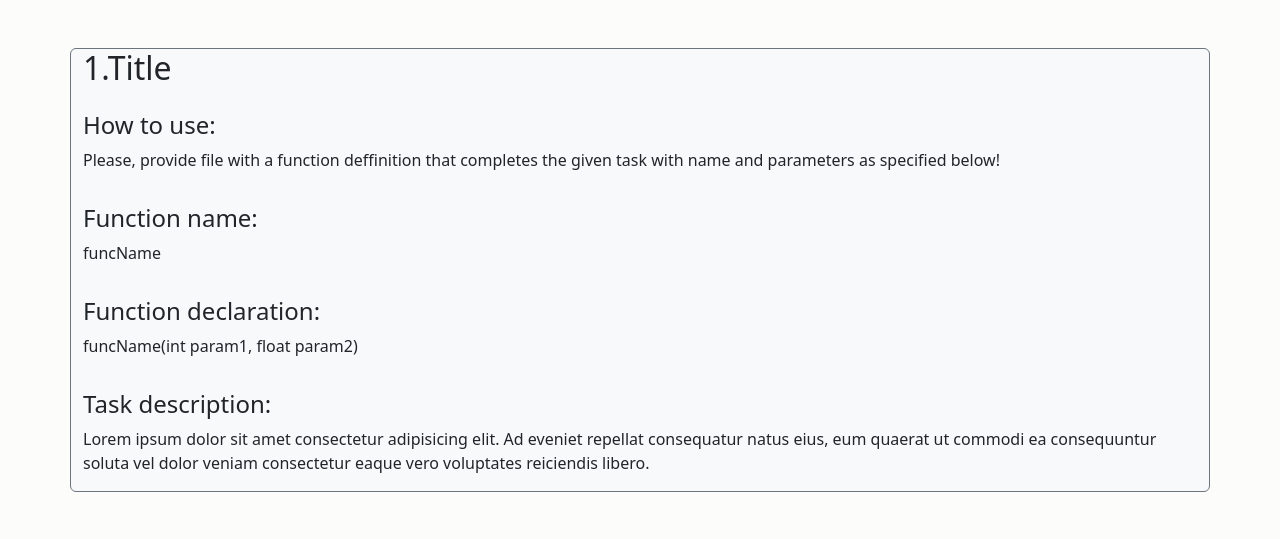
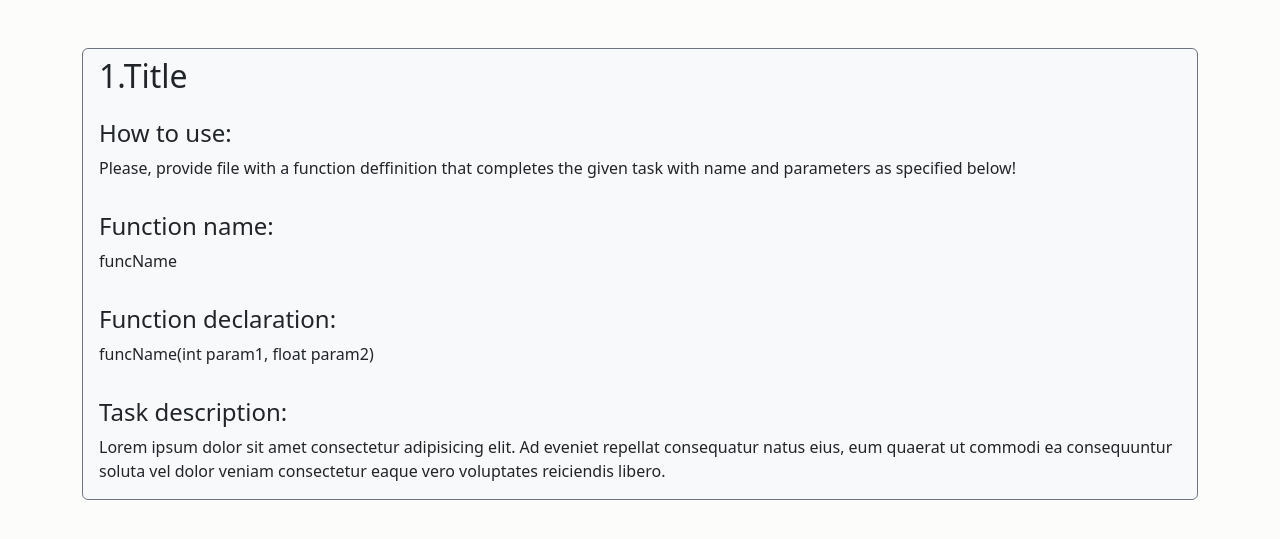
Before and after one commit to Hriis1/LeeTUcode, a PHP site: page /task.php?id=1 in a window 1280 px wide. Shown: the part 80-619 px from the top of the page. Run offline with PHP 8.4, Linux system fonts and the light colour scheme; some libraries are stand-ins or nearby versions.

Commit message:
moved taskinfo to div

```diff
--- a/task.php
+++ b/task.php
@@ -4,7 +4,8 @@
     <?php include "components/header.php" ?>
     <main>
 
-        <div class="container mt-5 bg-light border border-secondary rounded">
+        <div class="container mt-5">
+            <div class="task-info bg-light border border-secondary rounded ps-3 pt-2">
                 <div class="row">
                     <div class="col-lg-12">
                         <h2>
@@ -15,7 +16,8 @@
                 <div class="row mt-3">
                     <div class="col-lg-12">
                         <h4>How to use:</h4>
-                    <p>Please, provide file with a function deffinition that completes the given task with name and parameters as specified below!</p>
+                        <p>Please, provide file with a function deffinition that completes the given task with name and
+                            parameters as specified below!</p>
                     </div>
                 </div>
                 <div class="row mt-3">
@@ -33,11 +35,15 @@
                 <div class="row mt-3">
                     <div class="col-lg-12">
                         <h4>Task description:</h4>
-                    <p>Lorem ipsum dolor sit amet consectetur adipisicing elit. Ad eveniet repellat consequatur natus
+                        <p>Lorem ipsum dolor sit amet consectetur adipisicing elit. Ad eveniet repellat consequatur
+                            natus
                             eius, eum quaerat ut commodi ea consequuntur soluta vel dolor veniam consectetur eaque vero
                             voluptates reiciendis libero.</p>
                     </div>
                 </div>
+
+            </div>
+
         </div>
     </main>
     <?php include "components/footer.php" ?>
```
Lines whose indentation alone changed are shown as unchanged.
